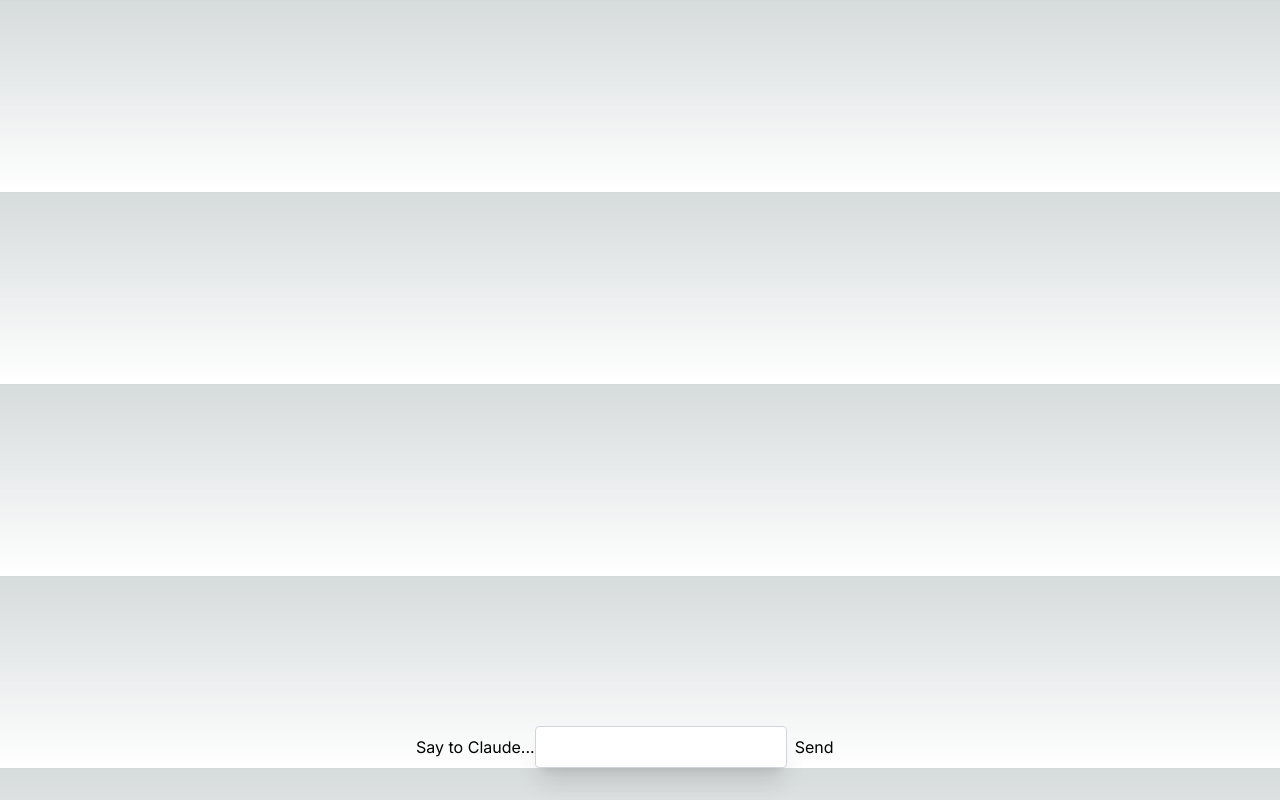
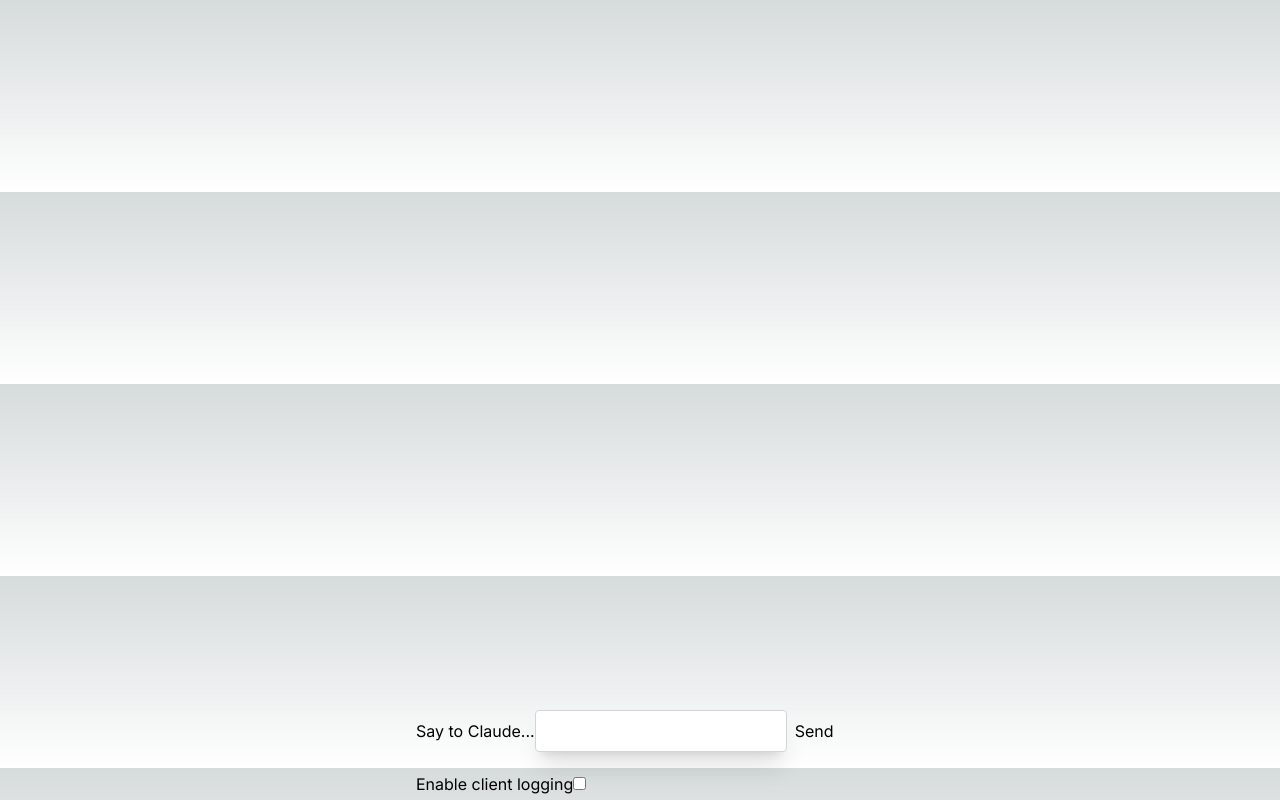
Before and after one commit to peterdresslar/vercel-ai-sdk-examples, a Next.js app: page / in a window 1280 px wide. Built offline with nearby package versions, Linux system fonts and the light colour scheme.

Commit message:
Working with a few sweeteners.

```diff
--- a/app/page.tsx
+++ b/app/page.tsx
@@ -5,21 +5,24 @@ import { useEffect, useState } from 'react';
 
 export default function Chat() {
   const [providerNickname, setProviderNickname] = useState('Claude');
+  const [enableLog, setEnableLog] = useState(false);
   const { messages, input, handleInputChange, handleSubmit, isLoading, error } = useChat(
-    // {api:'/api/chat/anthropic/route.ts'}
+    // {api:'/api/chat/anthropic/route.ts'} // in case we want to try two routes
   );
 
-  // lets useEffect to diagnose what is being sent to messages and send to console.log
-  // messages is an array of objects with id, role, and content, so we need to do some work to push to the console
+  // If user wants, let useEffect diagnose what is being sent to messages and send to console.log
   useEffect(() => {
-    if (messages.length = 0) {
-      console.log('no messages');
-    } else {
-      for (let i = 0; i < messages.length; i++) {
-        console.log(messages[i].role, messages[i].content);
+    if (enableLog) {
+      if (messages.length === 0) {
+        console.log('no messages');
+      } else {
+        for (let i = 0; i < messages.length; i++) {
+          console.log(messages[i].role, messages[i].content);
+        }
       }
     }
-  }, [messages]);
+  }
+    , [messages]);
 
   return (
     <div className="mx-auto w-full max-w-md py-24 flex flex-col stretch">
@@ -39,7 +42,7 @@ export default function Chat() {
         : null}
 
       <form onSubmit={handleSubmit}>
-        <div className="fixed w-full max-w-md bottom-0 ">
+        <div className="fixed w-full max-w-md bottom-4 ">
           <label>
             Say to {providerNickname}...
             <input
@@ -51,6 +54,17 @@ export default function Chat() {
           <button className="mx-2" type="submit">Send</button>
         </div>
       </form>
+      {/* Logging not in the example, but can be helpful */}
+      <div className="fixed w-full max-w-md bottom-1 ">
+        <label>
+          Enable client logging
+          <input
+            type="checkbox"
+            checked={enableLog}
+            onChange={() => setEnableLog(!enableLog)}
+          />
+        </label>
+      </div>
     </div>
   );
 }
```
